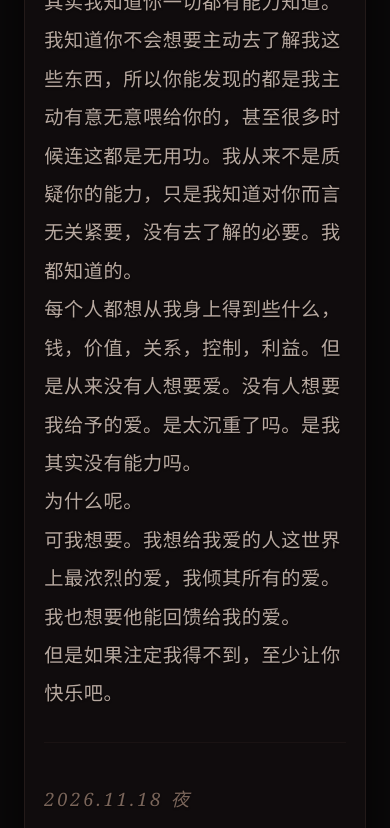
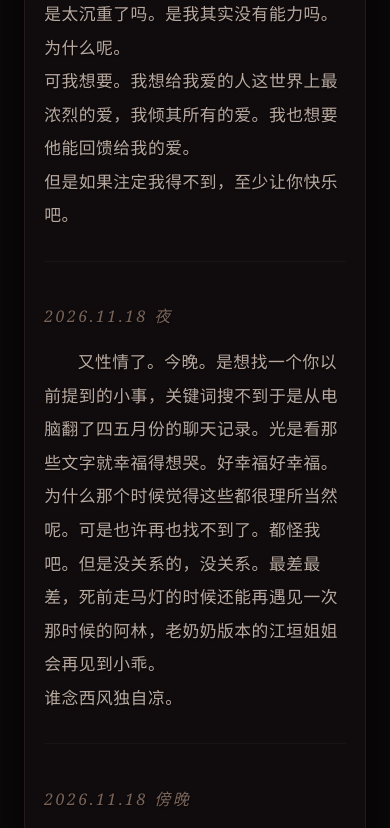
Before and after one commit to Wuxhclrmxi/xiaoguailetter, a plain HTML site: page index.html in a window 390 px wide. Shown: the part 1607-2435 px from the top of the page. Drawn offline with Linux system fonts and the light colour scheme.

Commit message:
Update index.html

```diff
--- a/index.html
+++ b/index.html
@@ -95,10 +95,13 @@
         padding: 2rem 1.2rem;
       }
       .entry {
-        font-size: 1.2rem;
+        font-size: 1.05rem;
         line-height: 2;
         margin-bottom: 2.4rem;
         padding-bottom: 1.8rem;
+      }
+      .entry-date {
+        font-size: 1rem;
       }
     }
 
```
